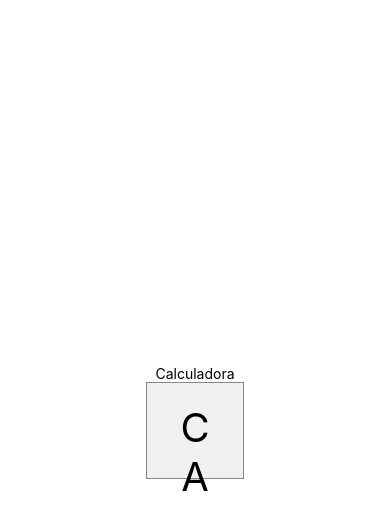
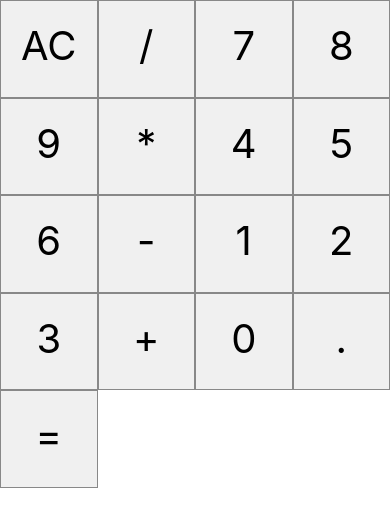
Before and after one commit to davidIsrael-rj/Calculadora_React-Native, a React Native app: screen / in a window 390 px wide. Shown: the top 530 px of the page. Built offline with nearby package versions, Linux system fonts and the light colour scheme.

Commit message:
Inserido todos os botões da calculadora

```diff
--- a/src/App.jsx
+++ b/src/App.jsx
@@ -1,23 +1,45 @@
-import { SafeAreaView, StyleSheet, Text } from "react-native"
+import { SafeAreaView, StyleSheet, Text, View } from "react-native"
 import Button from "./components/Button"
 
 function App() {
-    return(
-        <SafeAreaView style={style.App}>
-            <Text>Calculadora</Text>
-            <Button label="CA"/>
+    return (
+        <SafeAreaView>
+            <View style={style.container}>
+                <View style={style.buttons}>
+                    <Button label="AC" />
+                    <Button label="/" />
+                    <Button label="7" />
+                    <Button label="8" />
+                    <Button label="9" />
+                    <Button label="*" />
+                    <Button label="4" />
+                    <Button label="5" />
+                    <Button label="6" />
+                    <Button label="-" />
+                    <Button label="1" />
+                    <Button label="2" />
+                    <Button label="3" />
+                    <Button label="+" />
+                    <Button label="0" />
+                    <Button label="." />
+                    <Button label="=" />
+                </View>
+            </View>
         </SafeAreaView>
     )
 }
 
 const style = StyleSheet.create({
-    App: {
-        backgroundColor:"#fff",
+
+    container: {
         flex: 1,
-        justifyContent: "center",
-        alignItems:"center",
-        padding:20
+    },
+    buttons:{
+        flexDirection:"row",
+        flexWrap:"wrap"
     }
+
+
 })
 
 export default App
```
